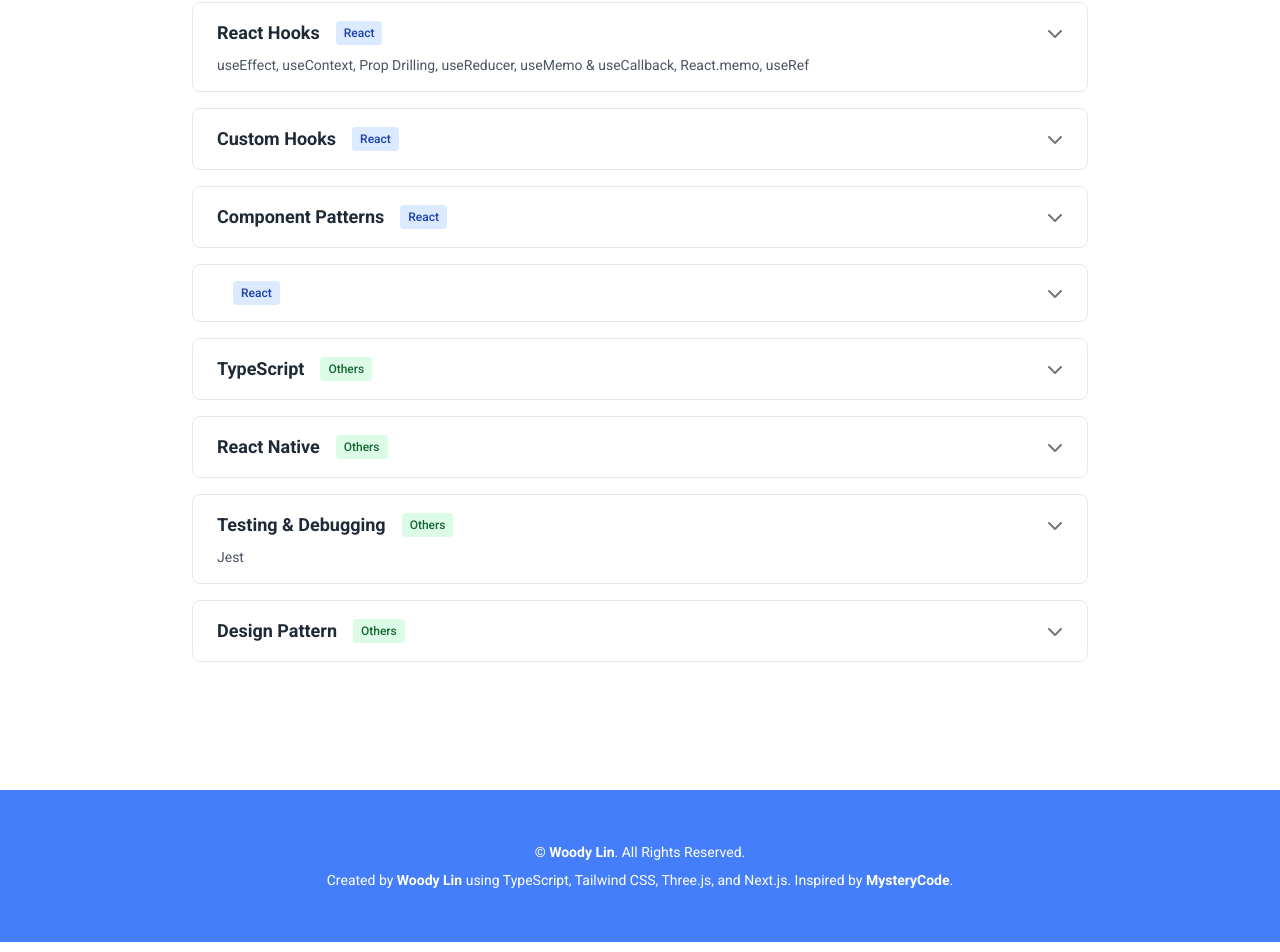
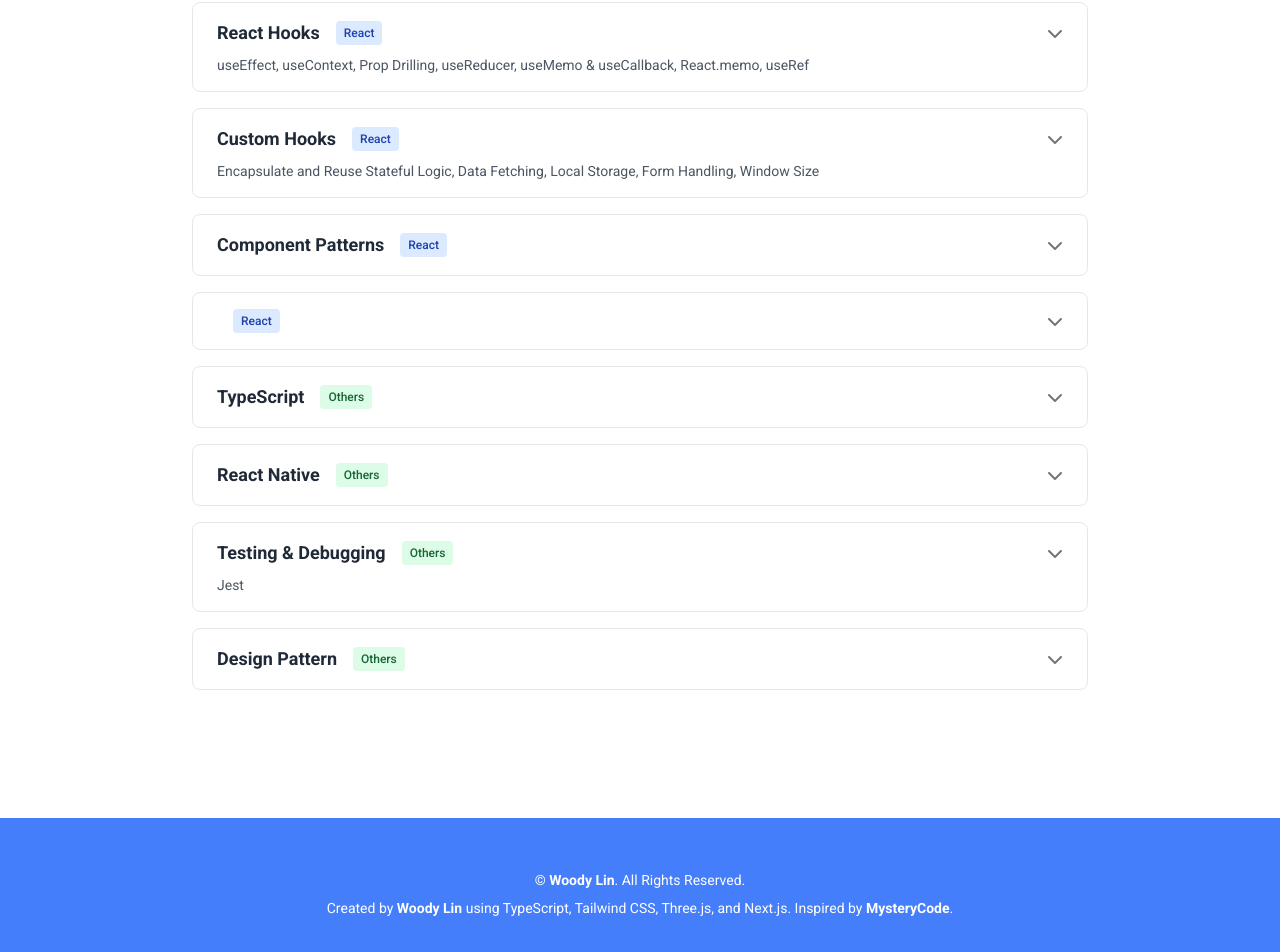
Before and after one commit to WoodyLinwc/Portfolio-Next.js, a Next.js app in the folder portfolio/: page /learning/react in a window 1280 px wide. Shown: the part 3700-4652 px from the top of the page. Built offline with nearby package versions, Linux system fonts and the light colour scheme.

Commit message:
Update index.ts

```diff
--- a/portfolio/src/data/basics/react/index.ts
+++ b/portfolio/src/data/basics/react/index.ts
@@ -50,7 +50,8 @@ export const reactBasics: BasicTopic[] = [
         id: "custom-hooks",
         title: "Custom Hooks",
         category: "React",
-        description: "",
+        description:
+            "Encapsulate and Reuse Stateful Logic, Data Fetching, Local Storage, Form Handling, Window Size",
         content: customHooks,
     },
 
```
